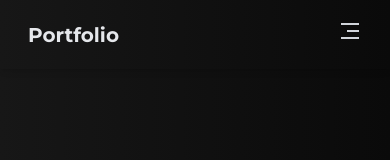
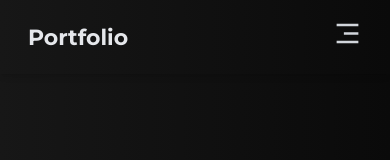
Before and after one commit to romanhumagain/Portfolio-Website, a React (Vite) app: page /projects in a window 390 px wide. Shown: the top 160 px of the page. Built offline with nearby package versions, Linux system fonts and the light colour scheme.

Commit message:
responsive

```diff
--- a/src/components/ProjectsPage/ProjectCard.jsx
+++ b/src/components/ProjectsPage/ProjectCard.jsx
@@ -25,7 +25,7 @@ const ProjectCard = () => {
                 alt={project.alt}
               />
               <div className='absolute inset-0 flex items-center justify-center overflow-hidden transition-opacity duration-700 bg-black bg-opacity-50 rounded-lg opacity-0 hover:opacity-100'>
-                <p className='mx-8 text-[11px] font-semibold text-white md:text-md'>{project.title}</p>
+                <p className='mx-8 text-[12px] font-semibold text-white md:text-md'>{project.title}</p>
               </div>
             </div>
           ))}
@@ -41,7 +41,7 @@ const ProjectCard = () => {
                 alt={project.alt}
               />
               <div className='absolute inset-0 flex items-center justify-center transition-opacity duration-700 bg-black bg-opacity-50 rounded-lg opacity-0 hover:opacity-100'>
-                <p className='mx-8 text-[13px] font-semibold text-white md:text-md'>{project.title}</p>
+                <p className='mx-8 text-[12px] font-semibold text-white md:text-md'>{project.title}</p>
               </div>
             </div>
           ))}
@@ -57,7 +57,7 @@ const ProjectCard = () => {
                 alt={project.alt}
               />
               <div className='absolute inset-0 flex items-center justify-center transition-opacity duration-700 bg-black bg-opacity-50 rounded-lg opacity-0 hover:opacity-100'>
-                <p className='mx-8 text-[13px] font-semibold text-white md:text-md'>{project.title}</p>
+                <p className='mx-8 text-[12px] font-semibold text-white md:text-md'>{project.title}</p>
               </div>
             </div>
           ))}
--- a/src/pages/ProjectNavbar.jsx
+++ b/src/pages/ProjectNavbar.jsx
@@ -24,7 +24,7 @@ const ProjectNavbar = ({ scrollToSection, fullStackRef, desktopAppRef, mobileApp
       <div className="max-w-6xl py-[19px] mx-auto px-7">
         <div className="flex items-center justify-between">
           <Link to={'/'}>
-            <h1 className="text-xl font-bold text-gray-800 md:text-2xl dark:text-gray-200">Portfolio</h1></Link>
+            <h1 className="text-[22px] font-bold text-gray-800 md:text-2xl dark:text-gray-200">Portfolio</h1></Link>
           <div className="hidden space-x-6 md:flex md:items-center md:justify-center">
             <Link
               onClick={() => scrollToSection(fullStackRef)}
@@ -50,9 +50,9 @@ const ProjectNavbar = ({ scrollToSection, fullStackRef, desktopAppRef, mobileApp
           <div className="md:hidden">
             <button onClick={toggleMobileMenu} className="text-gray-800 dark:text-gray-300 focus:outline-none">
               {isMobileMenuOpen ?
-                <RxCross2 className='text-2xl' />
+                <RxCross2 className='text-[29px]' />
                 :
-                <RiMenu3Fill className='text-2xl' />
+                <RiMenu3Fill className='text-[29px]' />
               }
             </button>
           </div>
```
